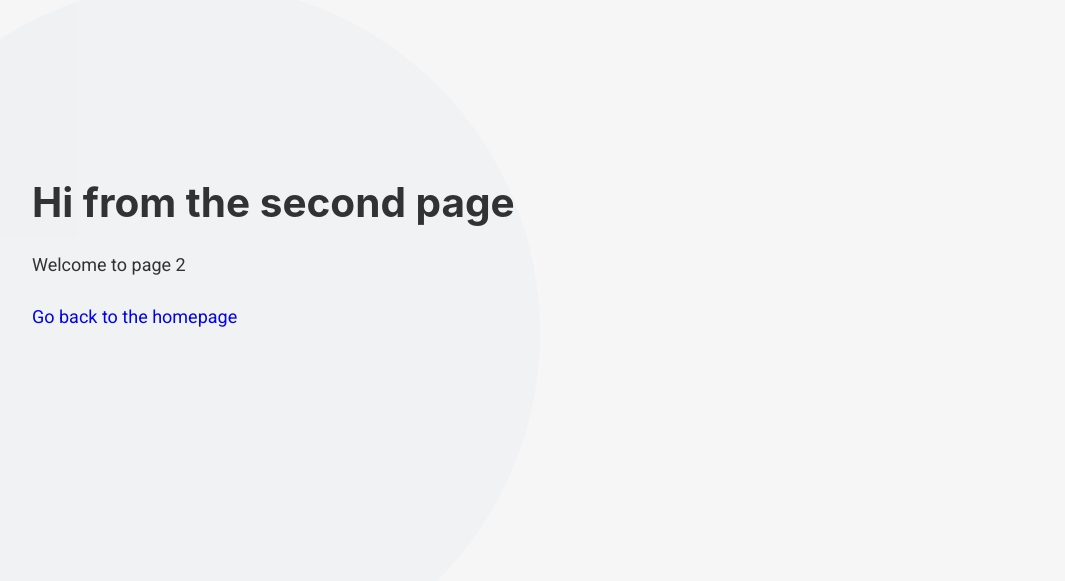
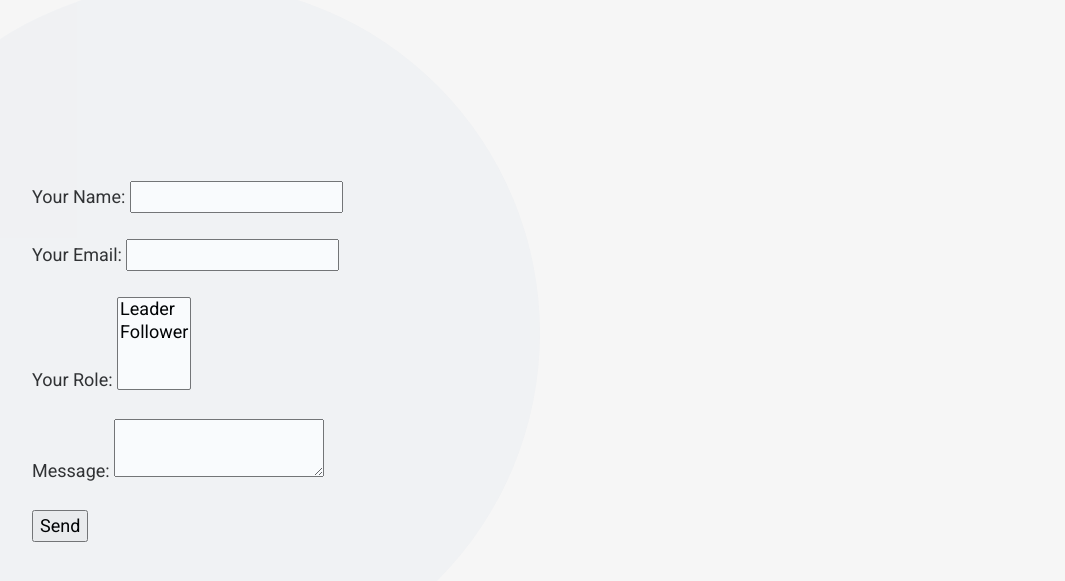
Before and after one commit to JaGaffney/jag-int, a Gatsby site: page /contact in a window 1280 px wide. Shown: the part 125-706 px from the top of the page, without its empty margins (178-1243 px from the left). Built offline with nearby package versions, Linux system fonts and the light colour scheme; Gatsby itself is replaced by a stand-in of ours; a web font is replaced by a local one.

Commit message:
testing netlify forms

```diff
--- a/src/pages/contact.js
+++ b/src/pages/contact.js
@@ -7,9 +7,35 @@ import SEO from "../components/seo"
 const ContactPage = () => (
   <Layout>
     <SEO title="Contact" />
-    <h1>Hi from the second page</h1>
-    <p>Welcome to page 2</p>
-    <Link to="/">Go back to the homepage</Link>
+    <form name="contact" method="POST" data-netlify="true">
+      <p>
+        <label>
+          Your Name: <input type="text" name="name" />
+        </label>
+      </p>
+      <p>
+        <label>
+          Your Email: <input type="email" name="email" />
+        </label>
+      </p>
+      <p>
+        <label>
+          Your Role:{" "}
+          <select name="role[]" multiple>
+            <option value="leader">Leader</option>
+            <option value="follower">Follower</option>
+          </select>
+        </label>
+      </p>
+      <p>
+        <label>
+          Message: <textarea name="message"></textarea>
+        </label>
+      </p>
+      <p>
+        <button type="submit">Send</button>
+      </p>
+    </form>
   </Layout>
 )
 
```
